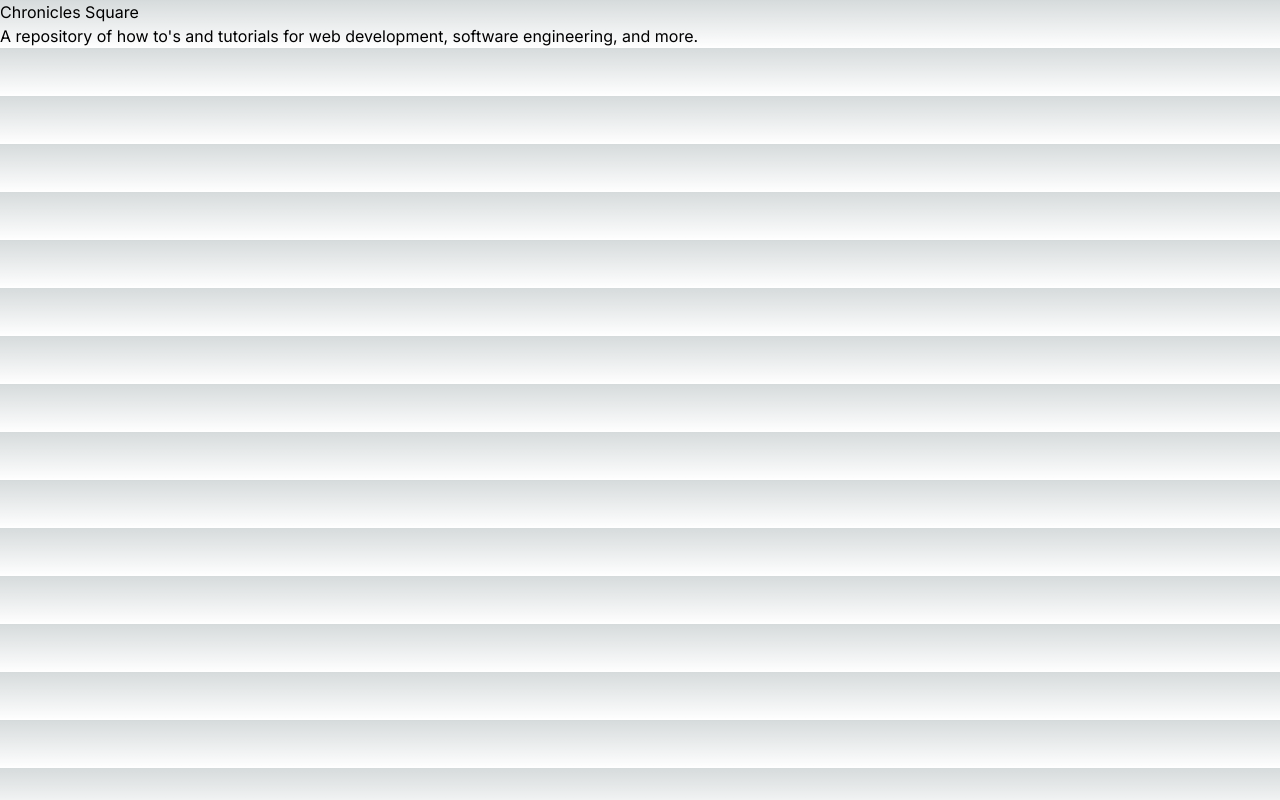
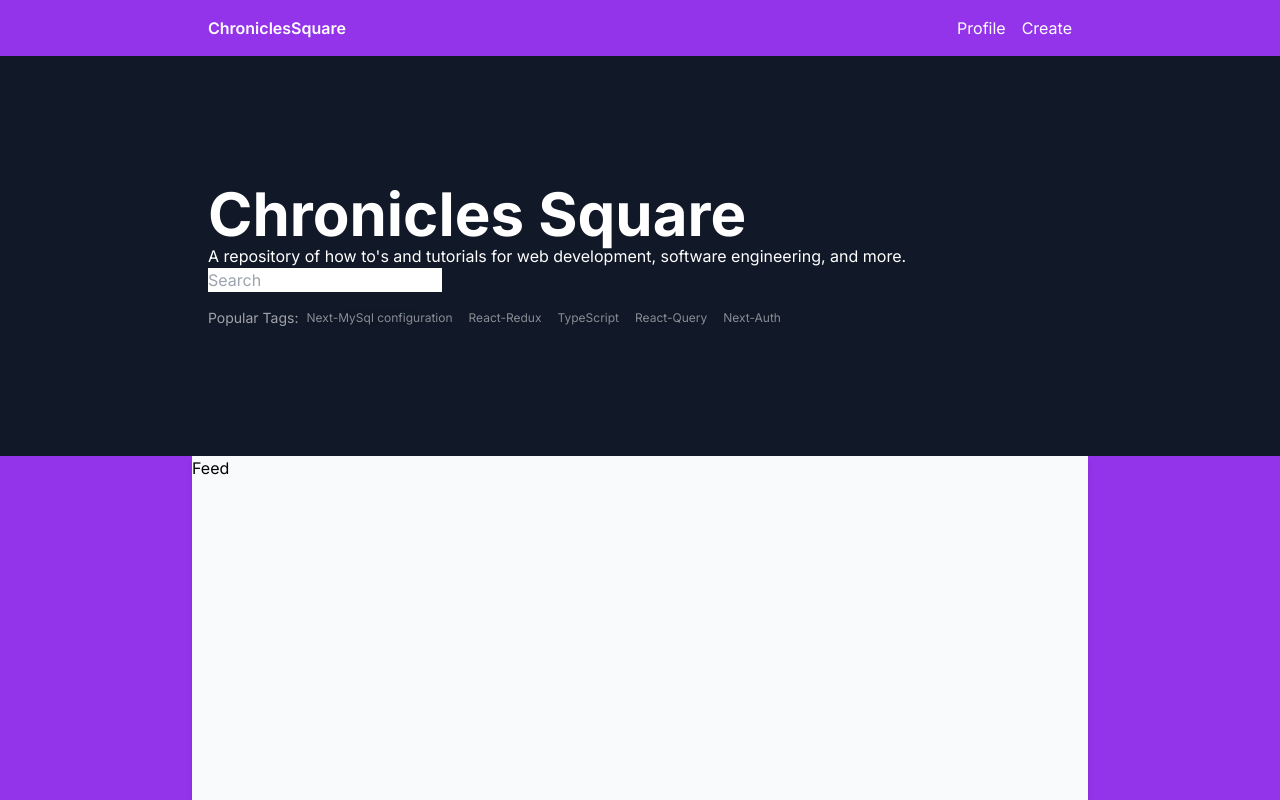
Before and after one commit to Ekpenga9000/chroniclessquare, a Next.js app: page / in a window 1280 px wide. Shown: the top 800 px of the page. Built offline with nearby package versions, Linux system fonts and the light colour scheme.

Commit message:
Create and style Popular tegs section

```diff
--- a/app/components/Feed.tsx
+++ b/app/components/Feed.tsx
@@ -2,7 +2,11 @@ import React from 'react'
 
 const Feed = () => {
   return (
-    <div>Feed</div>
+      <section className='flex justify-center bg-purple-600'>
+          <div className='container-custom h-screen shadow-md bg-slate-50'>
+                Feed
+          </div>
+    </section>
   )
 }
 
--- /dev/null
+++ b/app/components/Nav.tsx
@@ -0,0 +1,18 @@
+import React from "react";
+import Link from "next/link";
+
+const Nav = () => {
+  return (
+    <header className="flex justify-center items-center bg-purple-600">
+      <nav className="flex container-custom justify-between p-4">
+        <Link href={"/"} className="font-semibold text-white">ChroniclesSquare</Link>
+        <div className="flex gap-4 text-white">
+          <Link href={"/profile"}>Profile</Link>
+          <Link href={"/create"}>Create</Link>
+        </div>
+      </nav>
+    </header>
+  );
+};
+
+export default Nav;
--- /dev/null
+++ b/app/components/PopularTags.tsx
@@ -0,0 +1,28 @@
+const PopularTags = () => {
+  return (
+    <div className="flex justify-center">
+      <div className="container-custom mt-4 flex items-center gap-2">
+        <h2 className="text-white/60 text-sm">Popular Tags:</h2>
+        <ul className="flex flex-wrap items-center gap-4">
+          <li className="text-white/50 hover:text-white/70 text-xs backdrop-blur-lg cursor-pointer">
+            Next-MySql configuration
+          </li>
+          <li className="text-white/50 hover:text-white/70 text-xs backdrop-blur-lg cursor-pointer">
+            React-Redux
+          </li>
+          <li className="text-white/50 hover:text-white/70  text-xs backdrop-blur-lg cursor-pointer">
+            TypeScript
+          </li>
+          <li className="text-white/50 hover:text-white/70  text-xs backdrop-blur-lg cursor-pointer">
+            React-Query
+          </li>
+          <li className="text-white/50 hover:text-white/70  text-xs backdrop-blur-lg cursor-pointer">
+            Next-Auth
+          </li>
+        </ul>
+      </div>
+    </div>
+  );
+};
+
+export default PopularTags;
--- /dev/null
+++ b/app/components/Search.tsx
@@ -0,0 +1,11 @@
+import React from 'react'
+
+const Search = () => {
+  return (
+      <div>
+          <input type="search" name="" id="" placeholder='Search'/>
+    </div>
+  )
+}
+
+export default Search
--- a/app/globals.css
+++ b/app/globals.css
@@ -15,7 +15,7 @@
     --background-end-rgb: 0, 0, 0;
   }
 }
-
+/*
 body {
   color: rgb(var(--foreground-rgb));
   background: linear-gradient(
@@ -24,6 +24,42 @@ body {
       rgb(var(--background-end-rgb))
     )
     rgb(var(--background-start-rgb));
+} */
+
+.tester{
+  border: 1px solid red;
+}
+
+.container-custom {
+  width: 100%;
+}
+@media (min-width: 640px) {
+  .container-custom {
+    max-width: 640px;
+  }
+}
+@media (min-width: 768px) {
+  .container-custom {
+    max-width: 80vw;
+  }
+}
+@media (min-width: 1024px) {
+  .container-custom {
+    max-width: 70vw;
+  }
+}
+@media (min-width: 1280px) {
+  .container-custom {
+    max-width: 70vw;
+  }
+}
+
+.h-80 {
+  height: 80vh;
+}
+
+.h-50 {
+  height: 50vh;
 }
 
 @layer utilities {
--- a/app/layout.tsx
+++ b/app/layout.tsx
@@ -1,6 +1,7 @@
 import type { Metadata } from "next";
 import { Inter } from "next/font/google";
 import "./globals.css";
+import Nav from "./components/Nav";
 
 const inter = Inter({ subsets: ["latin"] });
 
@@ -16,7 +17,18 @@ export default function RootLayout({
 }>) {
   return (
     <html lang="en">
-      <body className={inter.className}>{children}</body>
+      <head>
+      <link
+          href="https://unpkg.com/boxicons@2.1.4/css/boxicons.min.css"
+          rel="stylesheet"
+        />
+      </head>
+      <body className={inter.className}>
+        <main>
+        <Nav />
+        {children}
+        </main>
+      </body>
     </html>
   );
 }
--- a/app/page.tsx
+++ b/app/page.tsx
@@ -1,11 +1,25 @@
 import Image from "next/image";
+import Feed from "./components/Feed";
+import PopularTags from "./components/PopularTags";
+import Search from "./components/Search";
 
 export default function Home() {
   return (
-    <main>
-      <h1>Chronicles Square</h1>
-      <p>A repository of how to's and tutorials for web development, software engineering, and more.</p>
-
-    </main>
+    <section>
+      <div className="flex gap-4 justify-center bg-gray-900">
+        <div className="container-custom h-50 flex flex-col justify-center p-4">
+          <h1 className="text-white text-3xl md:text-4xl lg:text-6xl font-bold">
+            Chronicles Square
+          </h1>
+          <p className="text-white ">
+            A repository of how to's and tutorials for web development, software
+            engineering, and more.
+          </p>
+          <Search />
+          <PopularTags />
+        </div>
+      </div>
+      <Feed />
+    </section>
   );
 }
```
Also changed, not shown: app/components/Providers.tsx (added).
